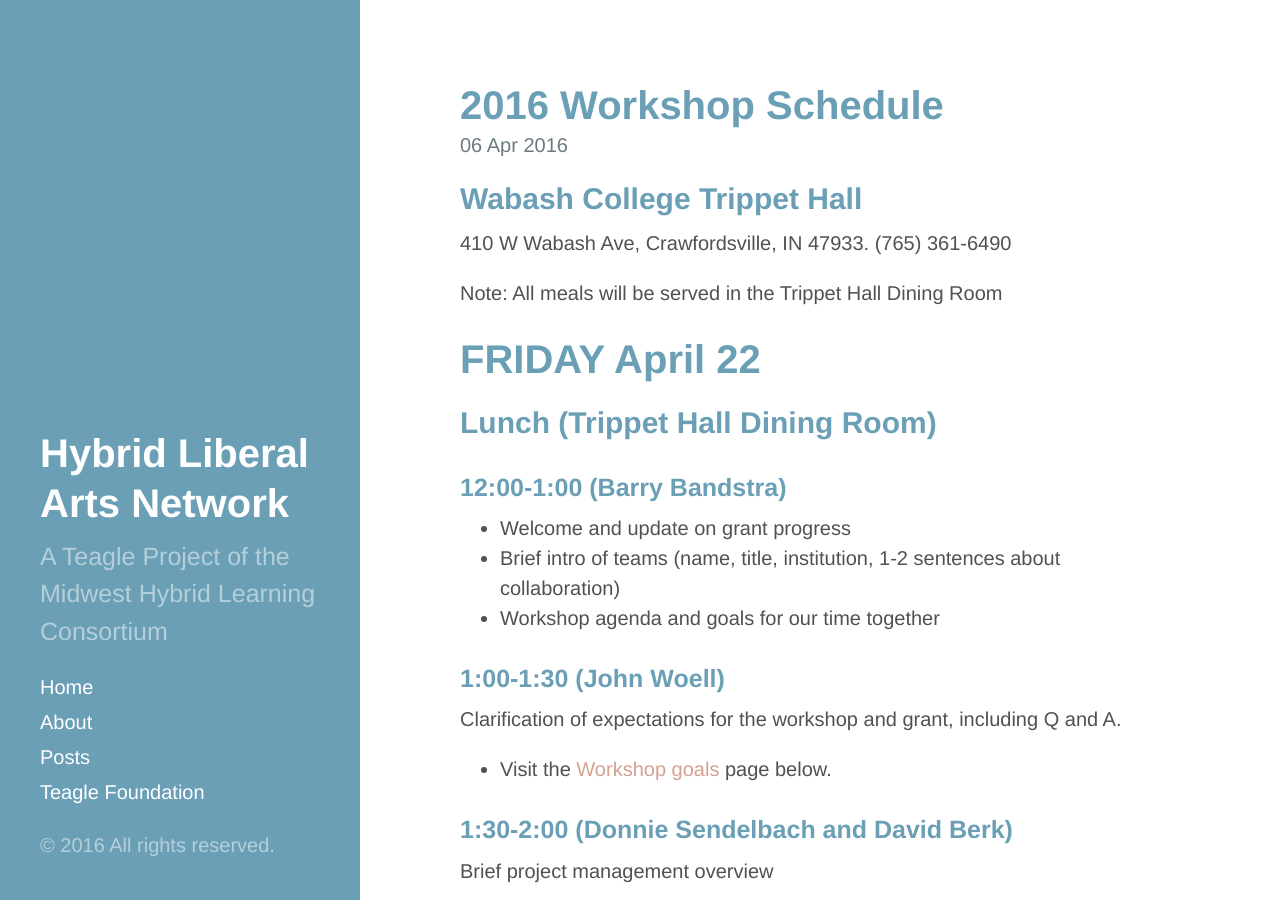
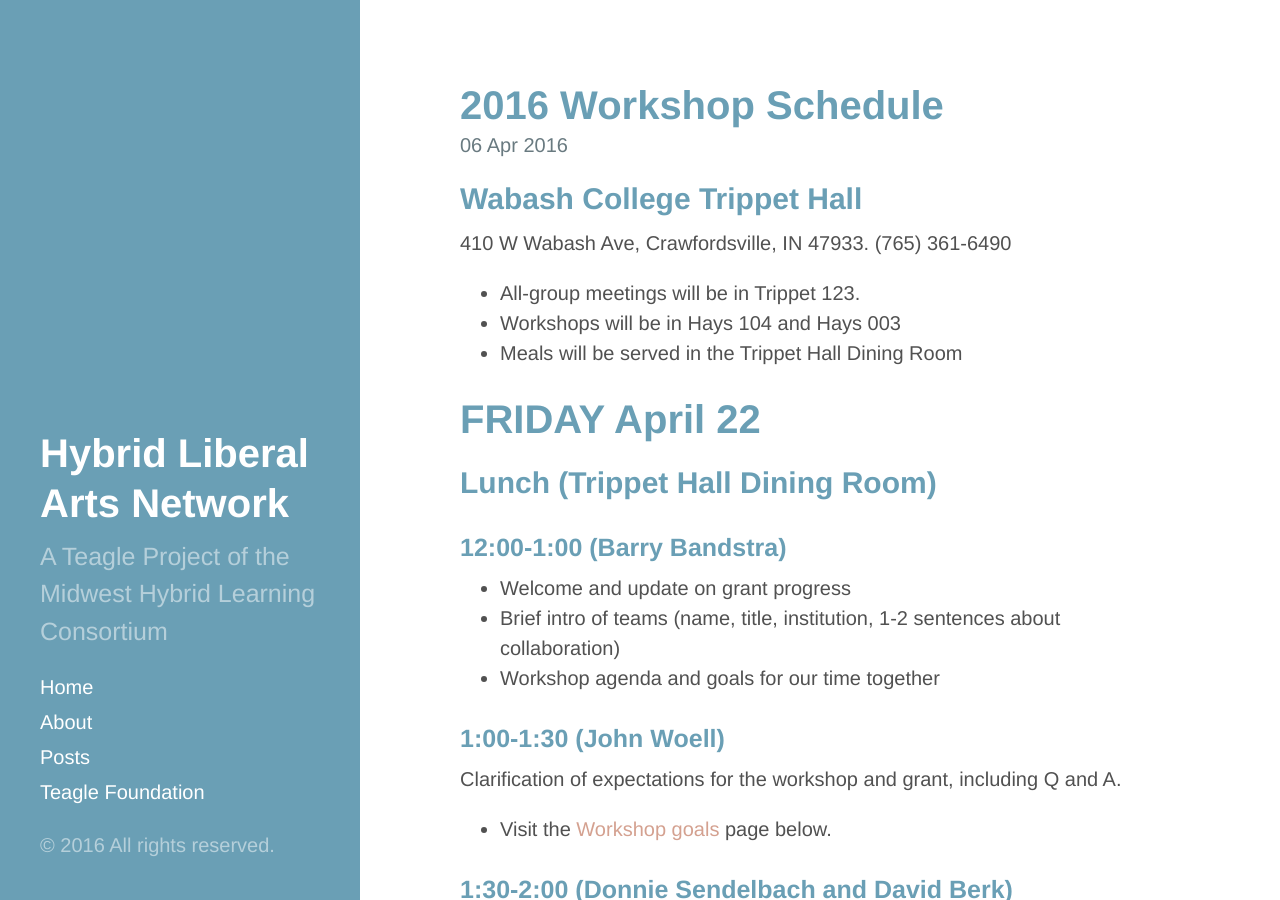
Before and after one commit to hybrid-liberal-arts/hybrid-liberal-arts.github.io, a Jekyll site: the page built from _posts/2016-04-06-2016-workshop-schedule.md, in a window 1280 px wide and 900 px high. Built offline with Jekyll 4.4.1, drawn with Linux system fonts in a browser that asks for light colours; Markdown is read by kramdown in place of the engine named in the settings.

Commit message:
more schedule changes

```diff
--- a/_posts/2016-04-06-2016-workshop-schedule.md
+++ b/_posts/2016-04-06-2016-workshop-schedule.md
@@ -5,7 +5,9 @@ title: 2016 Workshop Schedule
 ##Wabash College Trippet Hall
 410 W Wabash Ave, Crawfordsville, IN 47933. (765) 361-6490
 
-Note: All meals will be served in the Trippet Hall Dining Room
+- All-group meetings will be in Trippet 123.
+- Workshops will be in Hays 104 and Hays 003
+- Meals will be served in the Trippet Hall Dining Room
 
 #FRIDAY April 22
 ##Lunch (Trippet Hall Dining Room)
```
